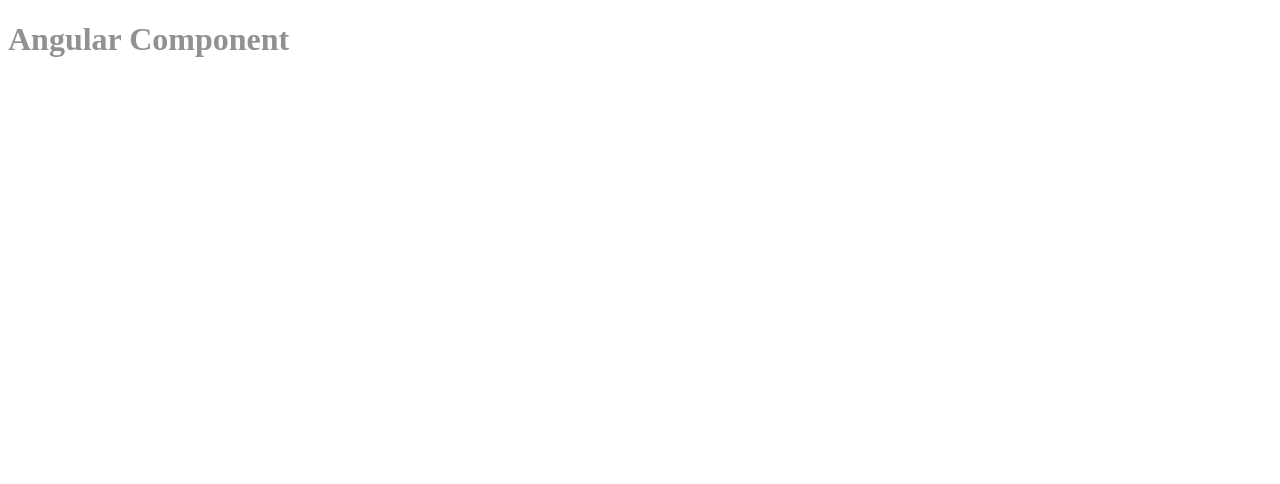
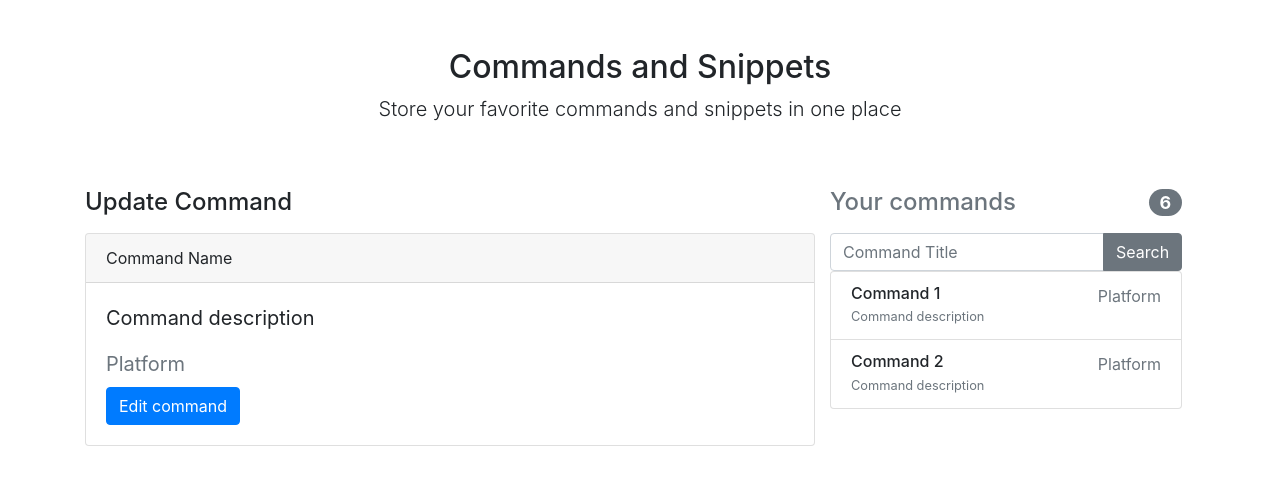
Before and after one commit to bigmonte/CASNgFrontend, an Angular app in the folder src/cas-frontend/: page / in a window 1280 px wide. Shown: the top 484 px of the page. Built offline with nearby package versions, Linux system fonts and the light colour scheme.

Commit message:
Imported bootstrap for prototyping frontend

```diff
--- a/src/cas-frontend/angular.json
+++ b/src/cas-frontend/angular.json
@@ -28,7 +28,8 @@
               "src/assets"
             ],
             "styles": [
-              "src/styles.scss"
+              "src/styles.scss",
+              "node_modules/bootstrap/dist/css/bootstrap.min.css"
             ],
             "scripts": []
           },
--- a/src/cas-frontend/package.json
+++ b/src/cas-frontend/package.json
@@ -19,6 +19,7 @@
     "@angular/platform-browser": "~10.1.6",
     "@angular/platform-browser-dynamic": "~10.1.6",
     "@angular/router": "~10.1.6",
+    "bootstrap": "^4.5.3",
     "rxjs": "~6.6.0",
     "tslib": "^2.0.0",
     "zone.js": "~0.10.2"
--- a/src/cas-frontend/src/app/app.component.html
+++ b/src/cas-frontend/src/app/app.component.html
@@ -1,5 +1 @@
-
-<h1 class="title">Angular Component</h1>
-<body>
-
-</body>
+<command></command>
--- a/src/cas-frontend/src/app/app.module.ts
+++ b/src/cas-frontend/src/app/app.module.ts
@@ -1,11 +1,12 @@
 import { NgModule } from '@angular/core'
 import { BrowserModule } from '@angular/platform-browser'
 import { AppComponent } from './app.component'
+import { CommandComponent } from './commands/command.component'
 
 
 @NgModule({
   // [components; directives or pipes]  (declarables) that belongs to this module
-  declarations: [AppComponent],
+  declarations: [AppComponent, CommandComponent],
   // set of NgModules whose exported declarables are available to template
   // in this module
   imports: [BrowserModule],
--- /dev/null
+++ b/src/cas-frontend/src/app/commands/command.component.html
@@ -0,0 +1,53 @@
+<div class="container">
+  <div class="py-5 text-center">
+    <h2>Commands and Snippets</h2>
+    <p class="lead">Store your favorite commands and snippets in one place</p>
+  </div>
+  <div class="row">
+    <div class="cold-md-4 order-md-2 mb-4">
+      <h4 class="d-flex justify-content-between align-items-center mb-3">
+        <span class="text-muted">Your commands</span>
+        <span class="badge badge-secondary badge-pill">6</span>
+      </h4>
+      <form class="card-p-2">
+        <div class="input-group">
+          <input type="text" class="form-control" placeholder="Command Title"/>
+          <div class="input-group-append">
+            <button type="submit" class="btn btn-secondary">Search</button>
+          </div>
+        </div>
+      </form>
+      <ul class="list-group mb-3">
+        <li class="list-group-item d-flex justify-content-between lh-condensed">
+          <div>
+            <h6 class="my-0">Command 1</h6>
+            <small class="text-muted">Command description</small>
+          </div>
+          <span class="text-muted">Platform</span>
+        </li>
+        <li class="list-group-item d-flex justify-content-between lh-condensed">
+          <div>
+            <h6 class="my-0">Command 2</h6>
+            <small class="text-muted">Command description</small>
+          </div>
+          <span class="text-muted">Platform</span>
+        </li>
+      </ul>
+    </div>
+    <div class="col-md-8 order-md-1">
+      <h4 class="mb-3">Update Command</h4>
+      <div class="card">
+        <div class="card-header">
+          Command Name
+        </div>
+        <div class="card-body">
+          <blockquote class="blockquote mb-0">
+            <p>Command description</p>
+            <footer class="text-muted mb-2">Platform</footer>
+          </blockquote>
+          <a href="#" class="btn btn-primary">Edit command</a>
+        </div>
+      </div>
+    </div>
+  </div>
+</div>
```
Also changed, not shown: src/cas-frontend/src/app/commands/command.component.ts (added, +9 -0 lines), 1 other file (tests, documents, lock files or other folders).
